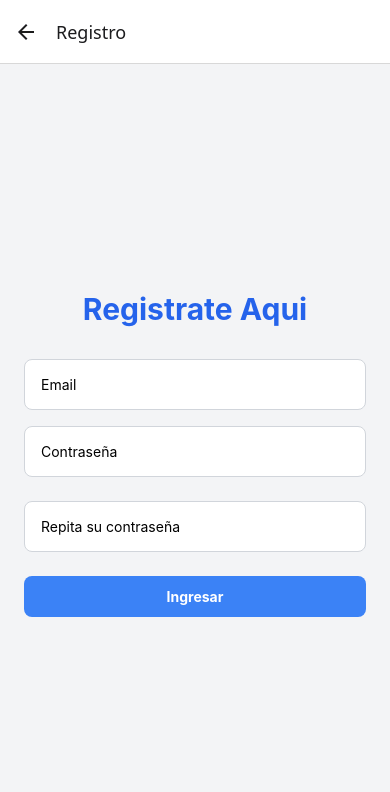
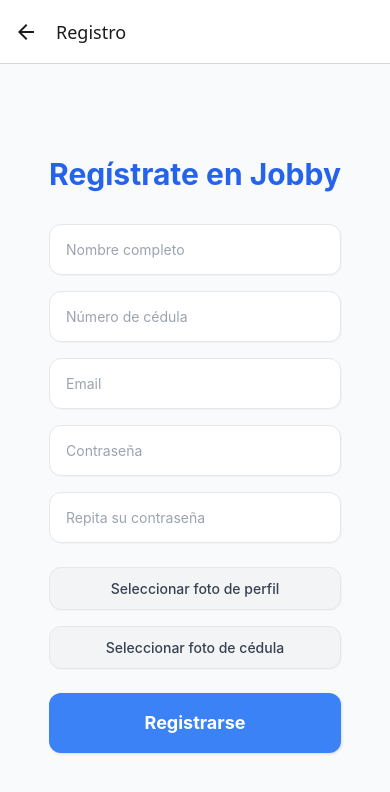
Before and after one commit to ArielAT123/EmprendimientoProyecto, a React Native app: screen /Register in a window 390 px wide. Shown: the top 792 px of the page. Built offline with nearby package versions, Linux system fonts and the light colour scheme.

Commit message:
register screen basic

```diff
--- a/package.json
+++ b/package.json
@@ -21,6 +21,7 @@
     "react": "19.0.0",
     "react-native": "0.79.2",
     "react-native-dotenv": "^3.4.11",
+    "react-native-image-picker": "^8.2.1",
     "react-native-linear-gradient": "^2.8.3",
     "react-native-safe-area-context": "^5.4.1",
     "react-native-screens": "^4.11.0",
--- a/src/apis/chatbot.ts
+++ b/src/apis/chatbot.ts
@@ -2,10 +2,9 @@
   fulfillmentText: string;
   servicios?: string[];
 };
-
 export const sendMessageToDialogflow = async (message: string): Promise<DeepSeekResponse> => {
   try {
-    const response = await fetch('http://192.168.214.137:3000/api/deepseek/message', {
+    const response = await fetch('http://172.19.180.197:3000/api/deepseek/message', {
       method: 'POST',
       headers: { 'Content-Type': 'application/json' },
       body: JSON.stringify({ message: message }), // Asegúrate de enviar "text"
@@ -14,7 +13,6 @@
     if (!response.ok) {
       throw new Error('Error en la respuesta de la API');
     }
-
     const data: DeepSeekResponse = await response.json();
     return data;
   } catch (error) {
--- a/src/components/ChatBotComponent.tsx
+++ b/src/components/ChatBotComponent.tsx
@@ -81,12 +81,7 @@
         updateServices(response.servicios);
       }
     } catch (error) {
-      setMessages(prev => [...prev, {
-        id: (Date.now() + 1).toString(),
-        text: 'Lo siento, ocurrió un error al procesar tu solicitud.',
-        isUser: false,
-        timestamp: getFormattedTimestamp()
-      }]);
+      console.error('Error al enviar el mensaje:', error);
     } finally {
       setIsTyping(false);
     }
@@ -293,7 +288,7 @@
   },
   timestamp: {
     fontSize: 10,
-    color: '#6b7280',
+    color: '#000000',
     marginTop: 4,
     alignSelf: 'flex-end',
   },
--- a/src/navigation/TabNavigatorClientes.tsx
+++ b/src/navigation/TabNavigatorClientes.tsx
@@ -24,16 +24,11 @@
           }
           return <Ionicons name={iconName} size={size} color={color} />;
         },
-        tabBarActiveTintColor: '#2196F3', // Azul igual que trabajadores
-        tabBarInactiveTintColor: '#757575',
         headerShown: false,
         tabBarStyle: {
-          backgroundColor: '#FFFFFF',
-          borderTopWidth: 1,
+          backgroundColor: '#000000',
           borderTopColor: '#E0E0E0',
-          paddingBottom: 5,
-          paddingTop: 5,
-          height: 60,
+          paddingVertical: 10,
         },
       })}
     >
--- a/src/views/registro/RegisterScreen.tsx
+++ b/src/views/registro/RegisterScreen.tsx
@@ -1,61 +1,240 @@
-// screens/LoginScreen.js
-import { View, Text, TextInput, TouchableOpacity, Alert } from 'react-native';
-import React from 'react';
-import tw from 'twrnc'; // Tailwind CSS for React Native
-import { useNavigation, NavigationProp } from '@react-navigation/native';
-import { RootStackParamList } from '../../navigation/types'; // Asegúrate de tener este archivo con tus tipos de navegación
-
+// screens/RegisterScreen.js
+import {
+  View,
+  Text,
+  TextInput,
+  TouchableOpacity,
+  Alert,
+  Image,
+  ScrollView,
+  PermissionsAndroid,
+  Platform,
+} from 'react-native';
+import React, { useState } from 'react';
+import tw from 'twrnc';
+import { NavigationProp, useNavigation } from '@react-navigation/native';
+import { launchImageLibrary } from 'react-native-image-picker';
+import { RootStackParamList } from '../../navigation/types';
 
 const RegisterScreen = () => {
   const navigation = useNavigation<NavigationProp<RootStackParamList>>();
-  const [email, setEmail] = React.useState('');
-  const [password1, setPassword1] = React.useState('');
-  const [password2, setPassword2] = React.useState('');
-  const handleRegister = () => {
-    if (email && password1==password2) {
+
+  type FormData = {
+    email: string;
+    password1: string;
+    password2: string;
+    fullName: string;
+    idNumber: string;
+    profileImage: string | null;
+    idImage: string | null;
+    fechaNacimiento: Date | null;
+    telefono: string | null;
+    cedulaImage: string | null;
+  };
+
+  const [form, setForm] = useState<FormData>({
+    email: '',
+    password1: '',
+    password2: '',
+    fullName: '',
+    idNumber: '',
+    profileImage: null,
+    idImage: null,
+    fechaNacimiento: null,
+    telefono: null,
+    cedulaImage: null,
+  });
+
+  const [isPressedProfile, setIsPressedProfile] = useState(false);
+  const [isPressedId, setIsPressedId] = useState(false);
+  const [isPressedSubmit, setIsPressedSubmit] = useState(false);
+
+  const requestCameraPermission = async (): Promise<boolean> => {
+    if (Platform.OS === 'android') {
+      try {
+        const granted = await PermissionsAndroid.request(
+          PermissionsAndroid.PERMISSIONS.READ_EXTERNAL_STORAGE,
+          {
+            title: 'Permisos de almacenamiento',
+            message: 'La app necesita acceso a tus archivos',
+            buttonNeutral: 'Preguntar después',
+            buttonNegative: 'Cancelar',
+            buttonPositive: 'OK',
+          }
+        );
+        return granted === PermissionsAndroid.RESULTS.GRANTED;
+      } catch (err) {
+        console.warn(err);
+        return false;
+      }
+    }
+    return true;
+  };
+
+  const pickImage = async (imageType: keyof Pick<FormData, 'profileImage' | 'idImage'>): Promise<void> => {
+    const hasPermission = await requestCameraPermission();
+    if (!hasPermission) return;
+
+    launchImageLibrary(
+      {
+        mediaType: 'photo',
+        quality: 0.5,
+        selectionLimit: 1,
+      },
+      (response) => {
+        if (response.didCancel) return;
+        if (response.errorCode) {
+          Alert.alert('Error', 'No se pudo seleccionar la imagen');
+          return;
+        }
+
+        const uri = response.assets?.[0]?.uri;
+        if (uri) {
+          setForm((prev) => ({
+            ...prev,
+            [imageType]: uri,
+          }));
+        }
+      }
+    );
+  };
+
+  const handleRegister = (): void => {
+    const { email, password1, password2, fullName, idNumber, profileImage, idImage } = form;
+
+    if (!email || !password1 || !password2 || !fullName || !idNumber || !profileImage || !idImage) {
+      Alert.alert('Error', 'Por favor complete todos los campos');
+      return;
+    }
+
+    if (password1 !== password2) {
+      Alert.alert('Error', 'Las contraseñas no coinciden');
+      return;
+    }
+
+    if (!/^\S+@\S+\.\S+$/.test(email)) {
+      Alert.alert('Error', 'Por favor ingrese un email válido');
+      return;
+    }
+
     navigation.navigate('Home');
-    }
-    if(password1!=password2){
-      Alert.alert('Error', 'Las contraseñas no coinciden');
-    }else {
-      Alert.alert('Error', 'Por favor ingresa email y contraseña');
-    }
+  };
+
+  const handleChange = <T extends keyof FormData>(name: T, value: FormData[T]): void => {
+    setForm((prev) => ({
+      ...prev,
+      [name]: value,
+    }));
   };
 
   return (
-    <View style={tw`flex-1 justify-center p-6 bg-gray-100`}>
-      <Text style={tw`text-3xl font-bold text-center mb-8 text-blue-600`}>Registrate Aqui</Text>
+    <ScrollView
+      contentContainerStyle={tw`flex-grow justify-center p-6 bg-gray-50`}
+      keyboardShouldPersistTaps="handled"
+    >
+      <View style={tw`max-w-md mx-auto`}>
+        <Text style={tw`text-3xl font-bold text-center mb-8 text-blue-600`}>Regístrate en Jobby</Text>
+
+        <TextInput
+          placeholder="Nombre completo"
+          style={tw`bg-white p-4 rounded-xl mb-4 border border-gray-200 shadow-sm`}
+          placeholderTextColor="#9CA3AF"
+          value={form.fullName}
+          onChangeText={(text) => handleChange('fullName', text)}
+        />
+
+        <TextInput
+          placeholder="Número de cédula"
+          style={tw`bg-white p-4 rounded-xl mb-4 border border-gray-200 shadow-sm`}
+          placeholderTextColor="#9CA3AF"
+          value={form.idNumber}
+          onChangeText={(text) => handleChange('idNumber', text)}
+          keyboardType="numeric"
+        />
 
         <TextInput
           placeholder="Email"
-        style={tw`bg-white p-4 rounded-lg mb-4 border border-gray-300`}
-        value={email}
-        onChangeText={setEmail}
+          style={tw`bg-white p-4 rounded-xl mb-4 border border-gray-200 shadow-sm`}
+          placeholderTextColor="#9CA3AF"
+          value={form.email}
+          onChangeText={(text) => handleChange('email', text)}
           keyboardType="email-address"
+          autoCapitalize="none"
         />
 
         <TextInput
           placeholder="Contraseña"
-        style={tw`bg-white p-4 rounded-lg mb-6 border border-gray-300`}
-        value={password1}
-        onChangeText={setPassword1}
+          style={tw`bg-white p-4 rounded-xl mb-4 border border-gray-200 shadow-sm`}
+          placeholderTextColor="#9CA3AF"
+          value={form.password1}
+          onChangeText={(text) => handleChange('password1', text)}
           secureTextEntry
         />
+
         <TextInput
           placeholder="Repita su contraseña"
-        style={tw`bg-white p-4 rounded-lg mb-6 border border-gray-300`}
-        value={password2}
-        onChangeText={setPassword2}
+          style={tw`bg-white p-4 rounded-xl mb-6 border border-gray-200 shadow-sm`}
+          placeholderTextColor="#9CA3AF"
+          value={form.password2}
+          onChangeText={(text) => handleChange('password2', text)}
           secureTextEntry
         />
 
         <TouchableOpacity
-        style={tw`bg-blue-500 py-3 rounded-lg`}
+          style={tw`bg-gray-100 py-3 rounded-xl mb-4 border border-gray-200 shadow-sm ${
+            isPressedProfile ? 'bg-gray-200' : ''
+          }`}
+          onPress={() => pickImage('profileImage')}
+          onPressIn={() => setIsPressedProfile(true)}
+          onPressOut={() => setIsPressedProfile(false)}
+          activeOpacity={0.8}
+        >
+          <Text style={tw`text-gray-700 text-center font-medium`}>
+            {form.profileImage ? 'Foto de perfil seleccionada' : 'Seleccionar foto de perfil'}
+          </Text>
+        </TouchableOpacity>
+        {form.profileImage && (
+          <Image
+            source={{ uri: form.profileImage }}
+            style={tw`w-24 h-24 rounded-full self-center mb-4 border border-gray-200`}
+            resizeMode="cover"
+          />
+        )}
+
+        <TouchableOpacity
+          style={tw`bg-gray-100 py-3 rounded-xl mb-6 border border-gray-200 shadow-sm ${
+            isPressedId ? 'bg-gray-200' : ''
+          }`}
+          onPress={() => pickImage('idImage')}
+          onPressIn={() => setIsPressedId(true)}
+          onPressOut={() => setIsPressedId(false)}
+          activeOpacity={0.8}
+        >
+          <Text style={tw`text-gray-700 text-center font-medium`}>
+            {form.idImage ? 'Foto de cédula seleccionada' : 'Seleccionar foto de cédula'}
+          </Text>
+        </TouchableOpacity>
+        {form.idImage && (
+          <Image
+            source={{ uri: form.idImage }}
+            style={tw`w-full h-48 rounded-xl self-center mb-6 border border-gray-200`}
+            resizeMode="contain"
+          />
+        )}
+
+        <TouchableOpacity
+          style={tw`bg-blue-500 py-4 rounded-xl shadow-md ${
+            isPressedSubmit ? 'bg-blue-600' : ''
+          }`}
           onPress={handleRegister}
+          onPressIn={() => setIsPressedSubmit(true)}
+          onPressOut={() => setIsPressedSubmit(false)}
+          activeOpacity={0.8}
         >
-        <Text style={tw`text-white text-center font-bold`}>Ingresar</Text>
+          <Text style={tw`text-white text-center text-lg font-bold`}>Registrarse</Text>
         </TouchableOpacity>
       </View>
+    </ScrollView>
   );
 };
 
```
Also changed, not shown: 1 other file (tests, documents, lock files or other folders). Lines whose indentation alone changed are shown as unchanged.
